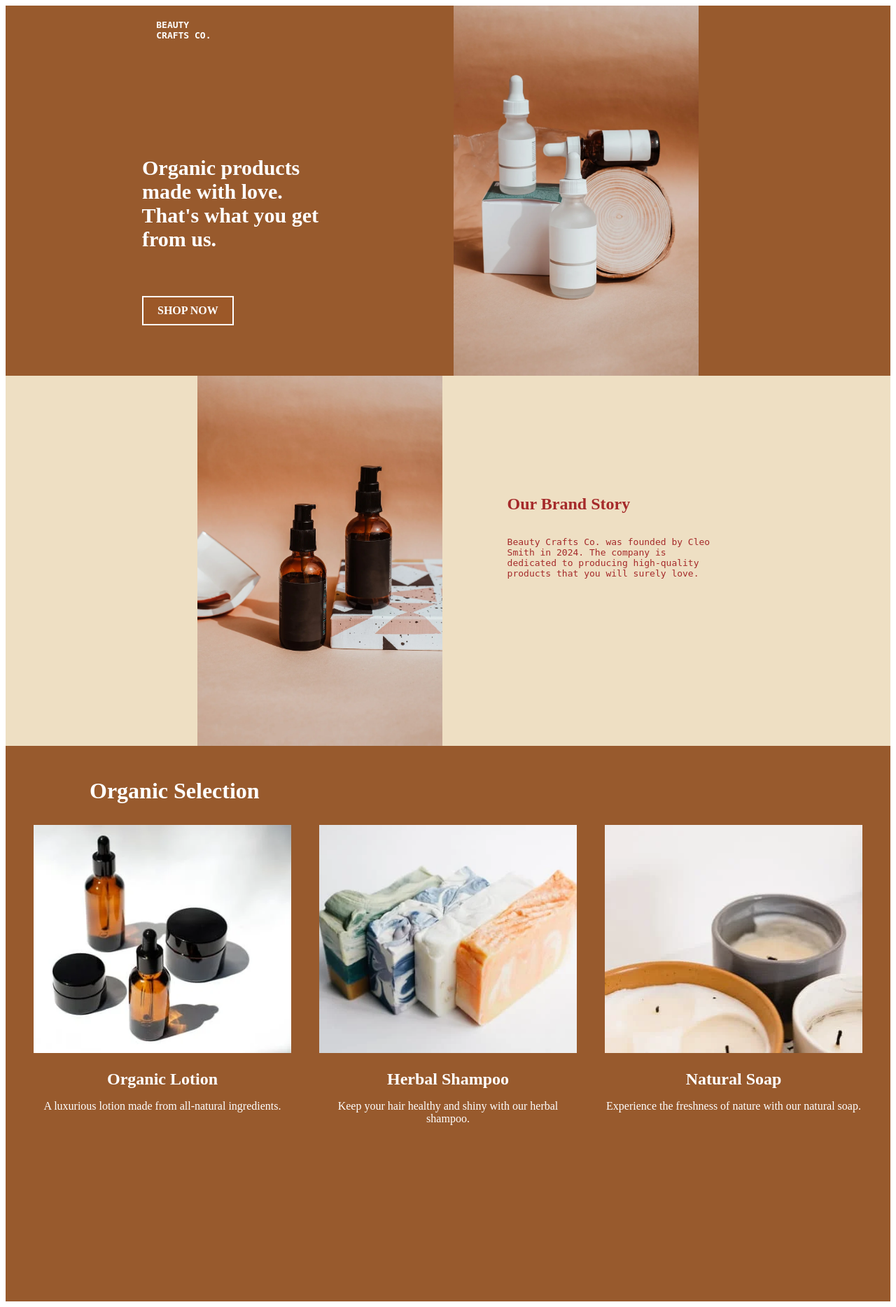
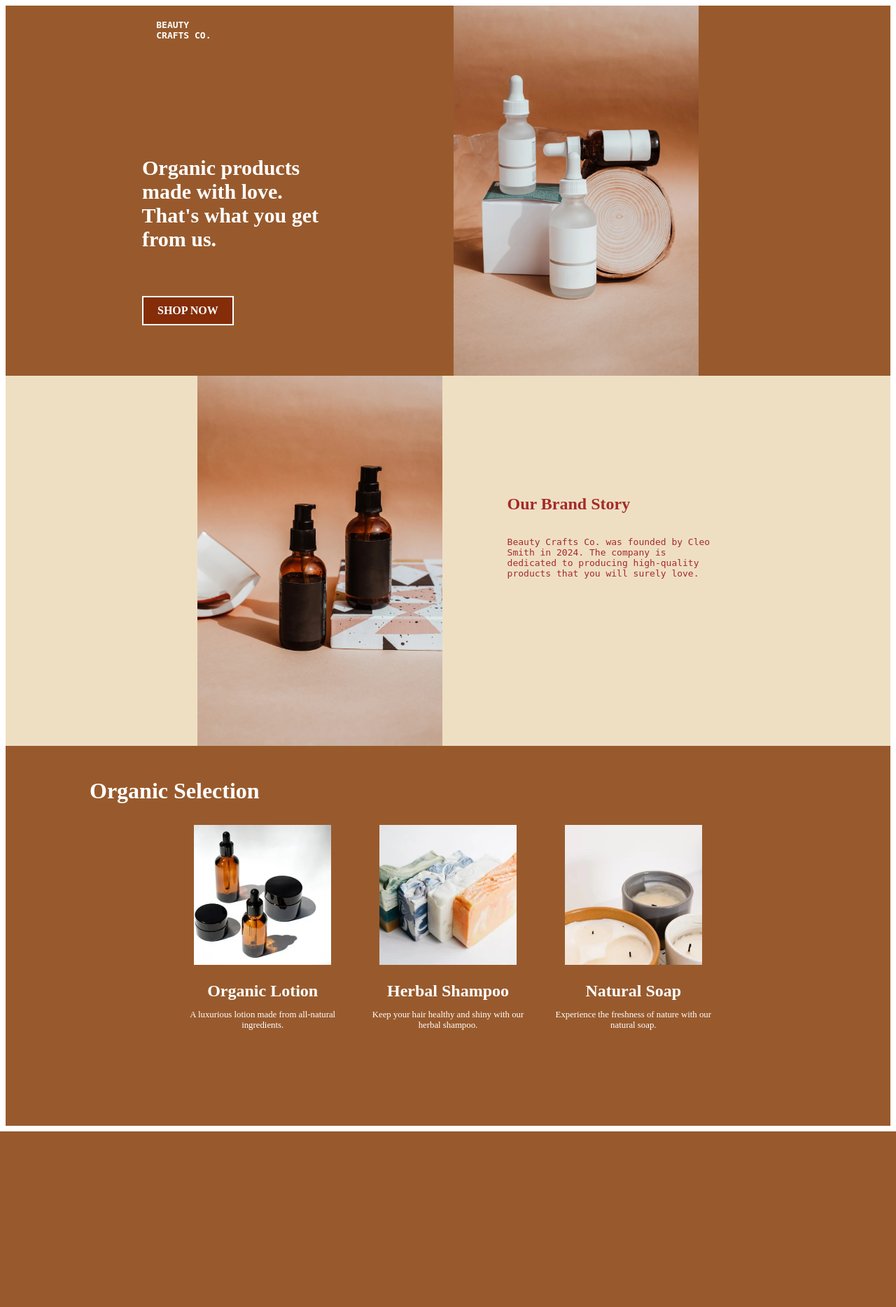
Before and after one commit to Hammad-10/ShopHere, a PHP site: page / in a window 1280 px wide. Shown: the whole page at 70% size. After the commit the page ends 1617 px from the top, so only its background shows below. Run offline with PHP 8.4, Linux system fonts and the light colour scheme.

Commit message:
adjusted the width and margin for the sub div (images)

```diff
--- a/css/styles.css
+++ b/css/styles.css
@@ -49,7 +49,7 @@
     display: inline-block;
     padding: 10px 20px;
     color: white;
-    background-color: rgb(156, 88, 40);
+    background-color: rgb(132, 45, 8);
     border: 2px solid white;
     text-decoration: none;
     font-size: 16px;
@@ -117,18 +117,18 @@
 
 .organicProducts {
     display: flex;
-    justify-content: space-around;
+    justify-content: center;
     flex-wrap: wrap;
 }
 
 .product {
-    width: 30%;
+    width: 20%;
     margin: 10px;
     text-align: center;
 }
 
 .productImage {
-    width: 100%;
+    width: 80%;
     height: 50%;
     object-fit: cover;
     margin-bottom: 10px;
@@ -138,9 +138,9 @@
     font-size: 1.5em;
     margin: 10px 0;
     color:white ;
-}
+    text-align: center;}
 
 .productDescription {
-    font-size: 1em;
+    font-size: 0.8em;
     color:white ;
 }
```
